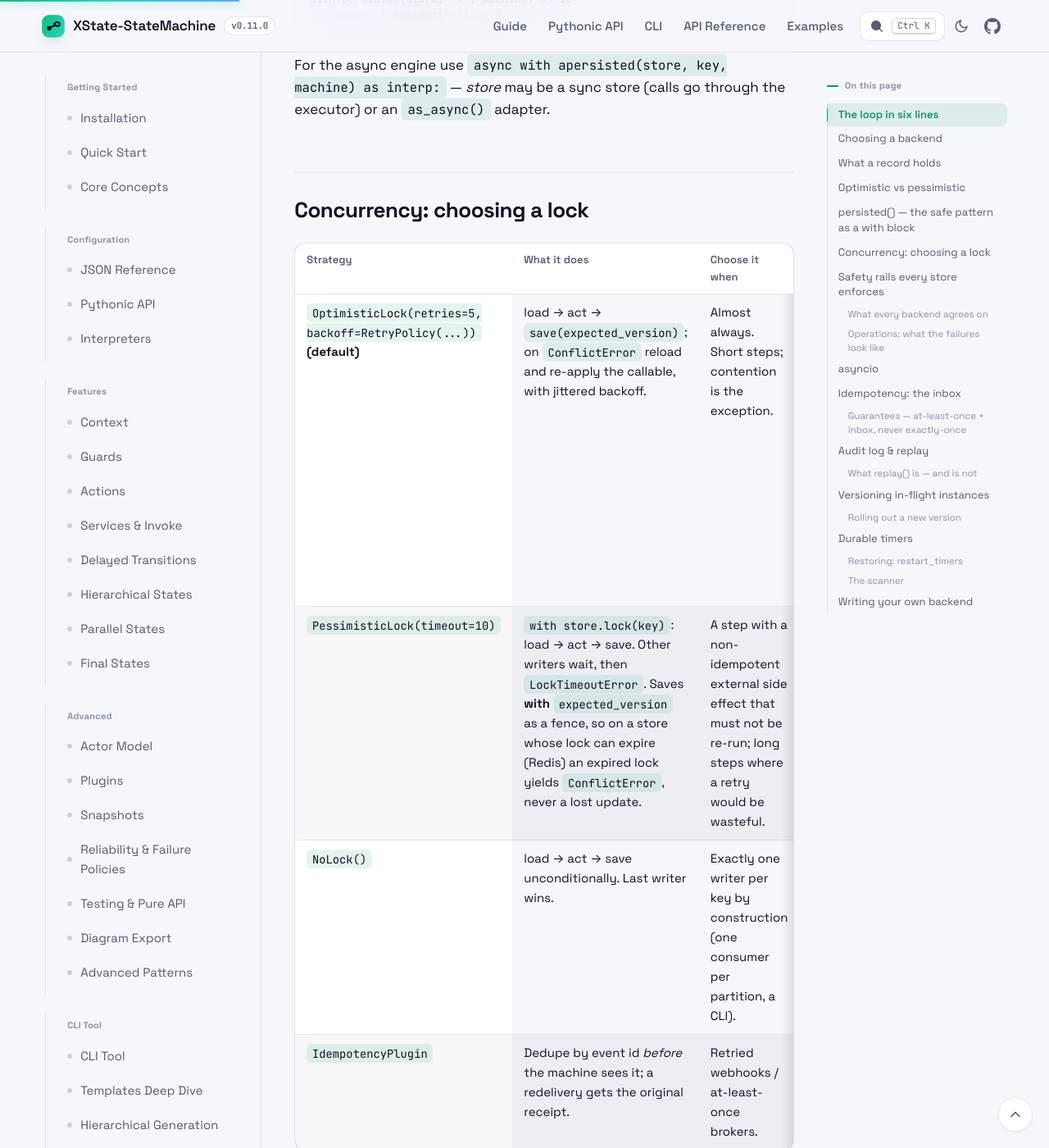
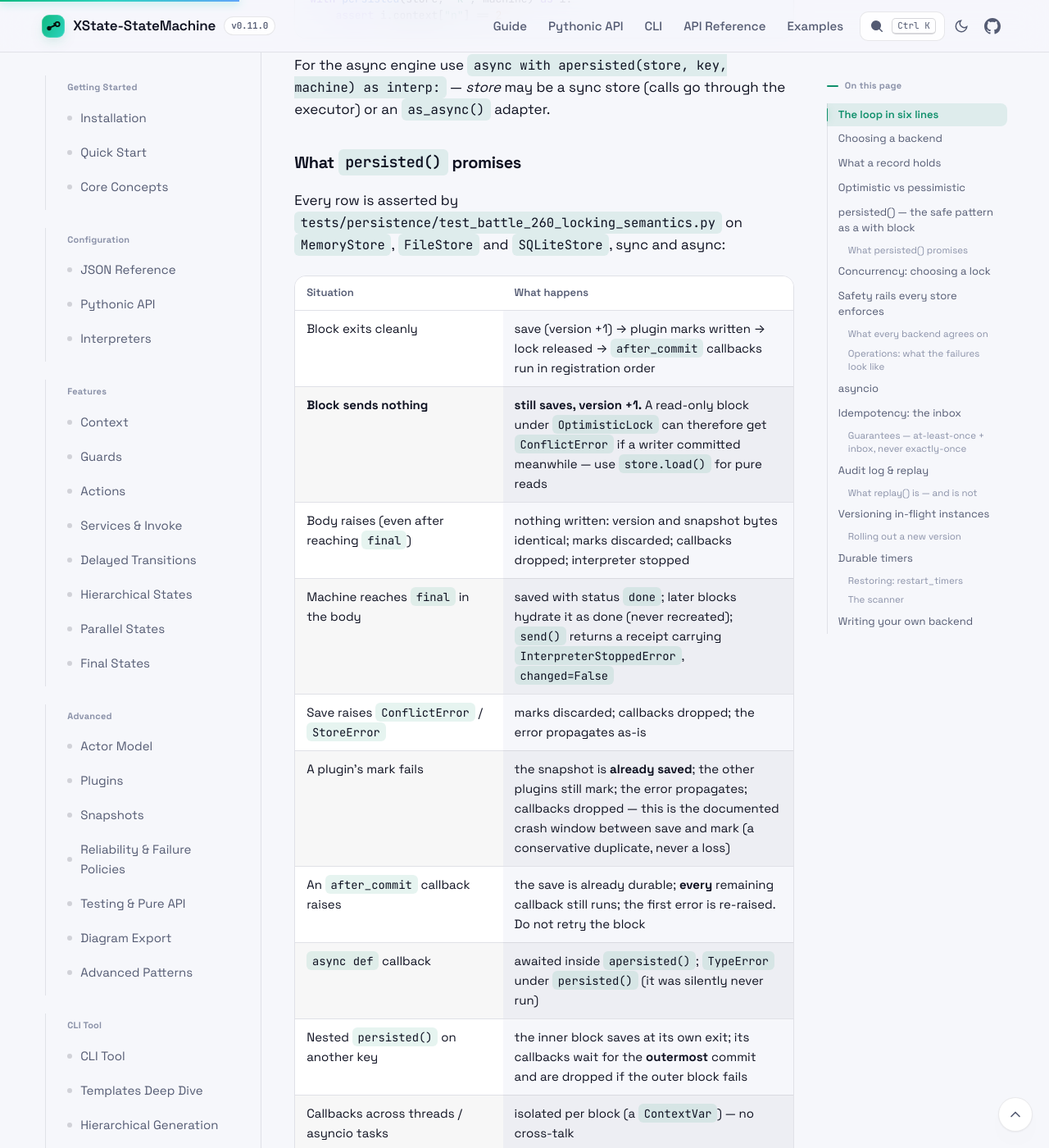
Before and after one commit to basiltt/xstate-statemachine, a Jekyll site: the page built from docs/_guide/persistence.md, in a window 1280 px wide and 1400 px high, scrolled down 6051 px. Shown: the whole window at 82% size. Built offline with Jekyll 4.4.1, drawn with Linux system fonts in a browser that asks for light colours; some of the changed text lies outside the part shown.

Commit message:
docs(persistence): the 'what persisted() promises' table and the measured overhead, from the #260 battle test
Co-Authored-By: Claude Fable 5 <noreply@anthropic.com>

````diff
--- a/docs/_guide/persistence.md
+++ b/docs/_guide/persistence.md
@@ -171,6 +171,33 @@ with persisted(store, "k", machine) as i:
 ```
 
 For the async engine use `async with apersisted(store, key, machine) as interp:` — *store* may be a sync store (calls go through the executor) or an `as_async()` adapter.
+
+### What `persisted()` promises
+
+Every row is asserted by `tests/persistence/test_battle_260_locking_semantics.py` on `MemoryStore`, `FileStore` and `SQLiteStore`, sync and async:
+
+| Situation | What happens |
+|:--|:--|
+| Block exits cleanly | save (version +1) → plugin marks written → lock released → `after_commit` callbacks run in registration order |
+| **Block sends nothing** | **still saves, version +1.** A read-only block under `OptimisticLock` can therefore get `ConflictError` if a writer committed meanwhile — use `store.load()` for pure reads |
+| Body raises (even after reaching `final`) | nothing written: version and snapshot bytes identical; marks discarded; callbacks dropped; interpreter stopped |
+| Machine reaches `final` in the body | saved with status `done`; later blocks hydrate it as done (never recreated); `send()` returns a receipt carrying `InterpreterStoppedError`, `changed=False` |
+| Save raises `ConflictError` / `StoreError` | marks discarded; callbacks dropped; the error propagates as-is |
+| A plugin's mark fails | the snapshot is **already saved**; the other plugins still mark; the error propagates; callbacks dropped — this is the documented crash window between save and mark (a conservative duplicate, never a loss) |
+| An `after_commit` callback raises | the save is already durable; **every** remaining callback still runs; the first error is re-raised. Do not retry the block |
+| `async def` callback | awaited inside `apersisted()`; `TypeError` under `persisted()` (it was silently never run) |
+| Nested `persisted()` on another key | the inner block saves at its own exit; its callbacks wait for the **outermost** commit and are dropped if the outer block fails |
+| Callbacks across threads / asyncio tasks | isolated per block (a `ContextVar`) — no cross-talk |
+| `create_if_missing=False`, key missing | `KeyNotFoundError` before the body runs |
+| The interpreter you receive | started; `store_key` set; `wall_now()` from the injected `clock`; `plugins=` attached before `start()` |
+| Default `lock=OptimisticLock()` | one shared instance; stateless (8 threads × 125 blocks, exact) |
+| `OptimisticLock`, `with` block | `ConflictError` on the **first** conflict (a block cannot be re-run) |
+| `OptimisticLock`, `lock.run()` / `persisted_retry()` | `fn` **and its actions** run up to `retries + 1` times; `ConflictError.attempts` set when exhausted; jittered backoff within the `RetryPolicy` bounds; any other exception raised once, no retry |
+| `PessimisticLock` | writers serialise; `LockTimeoutError` at the `timeout`; lock released on error and before callbacks; saves still carry `expected_version`, so an expired lock yields `ConflictError`, never a lost update |
+| `NoLock` | last writer wins — a real lost update (pinned so it cannot regress silently in either direction) |
+| `lock=` that is not a strategy (`"none"`, `5`) | `ValueError` naming `OptimisticLock` / `PessimisticLock` / `NoLock` |
+
+**Cost.** `persisted()` is 1.00–1.09× a hand-rolled `load → from_snapshot → send → save(expected_version)` on `MemoryStore` and `SQLiteStore`; `PessimisticLock` on SQLite is *faster* (0.89×) because `BEGIN IMMEDIATE` makes the load and the save one transaction.
 
 ## Concurrency: choosing a lock
 
````
